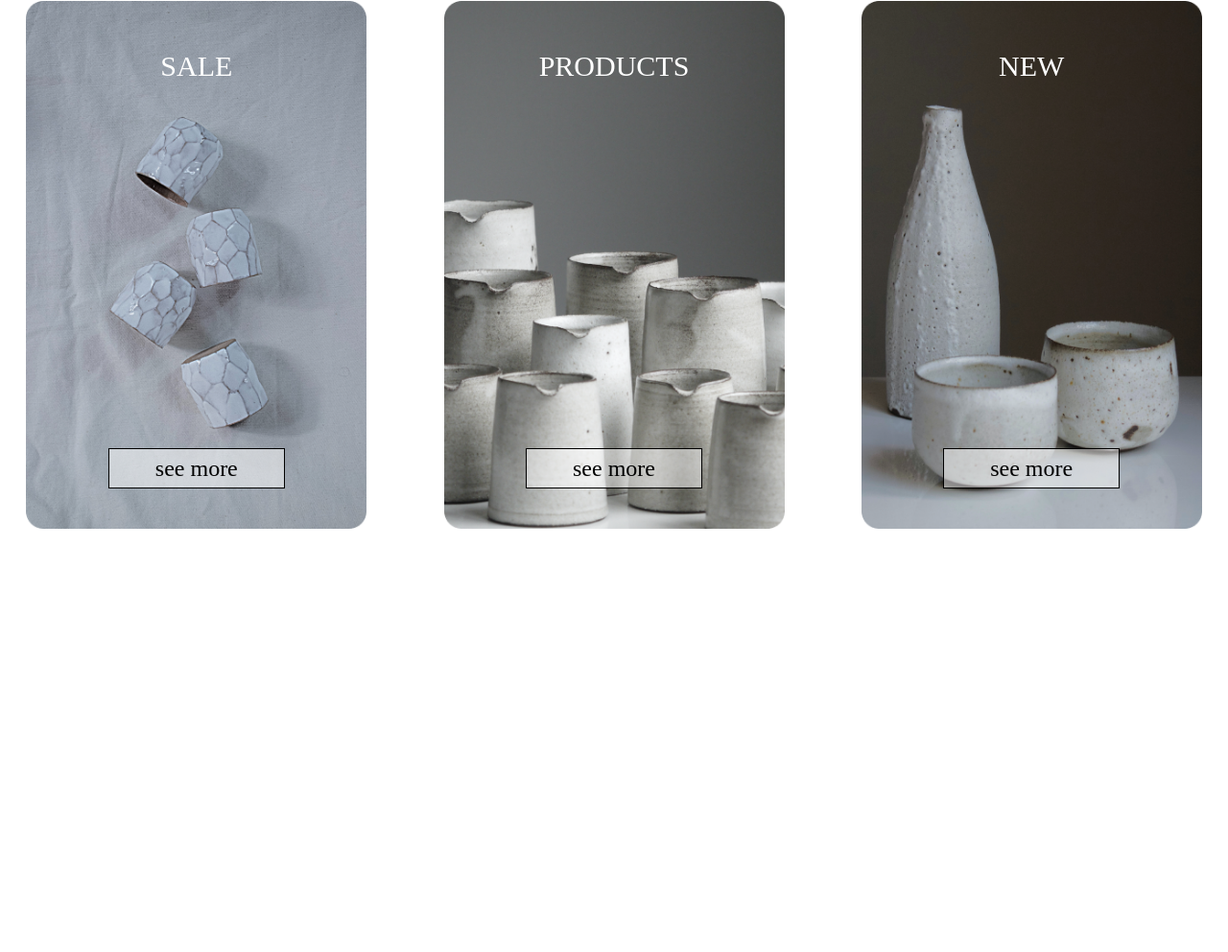
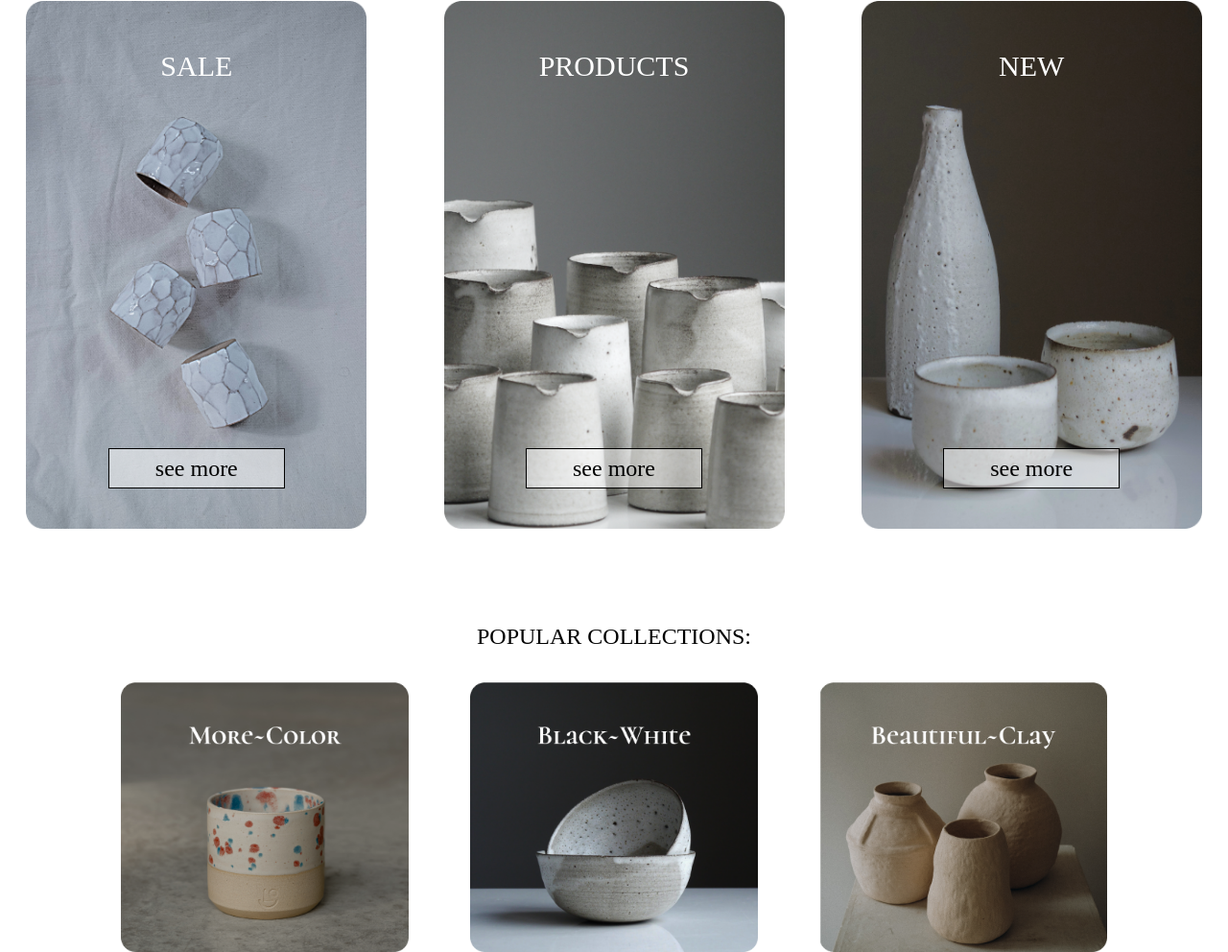
Before and after one commit to zofiaMrugalska/ClayIt, a website: page dist/index.html in a window 1280 px wide. Shown: the part 131-1123 px from the top of the page at 96% size. Before the commit the page ends 800 px from the top, so only its background shows below. Drawn offline with Linux system fonts and the light colour scheme; a web font is replaced by a local one.

Commit message:
popular collections conatiner

```diff
--- a/dist/index.html
+++ b/dist/index.html
@@ -117,7 +117,7 @@
       </nav>
     </nav>
 
-    <!-- product categories div  -->
+    <!-- product categories container  -->
     <section class="flex flex-col justify-center items-center gap-6 mt-10 md:flex-row lg:gap-[2%]">
       <div
         class="bg-[url('/ceramic_webpage/photo-sale.png')] w-[250px] h-[400px] bg-center bg-contain bg-no-repeat lg:w-[370px] lg:h-[470px] xl:w-[450px] xl:h-[550px]"
@@ -165,6 +165,30 @@
       </div>
     </section>
 
+    <!-- popular collections container -->
+    <section class="mt-[6rem]">
+      <h1 class="text-center font-cormorant text-2xl">POPULAR COLLECTIONS:</h1>
+      <div
+        class="mt-4 flex flex-col justify-center items-center gap-4 md:flex-row lg:mt-8 xl:gap-[5%]"
+      >
+        <img
+          class="w-[200px] cursor-pointer hover:opacity-80 active:translate-y-[2px] lg:w-[300px]"
+          src="/ceramic_webpage/moreColor.png"
+          alt="more color collection"
+        />
+        <img
+          class="w-[200px] cursor-pointer hover:opacity-80 active:translate-y-[2px] lg:w-[300px]"
+          src="/ceramic_webpage/blackWhite.png"
+          alt="black and white collection"
+        />
+        <img
+          class="w-[200px] cursor-pointer hover:opacity-80 active:translate-y-[2px] lg:w-[300px]"
+          src="/ceramic_webpage/beautifulClay.png"
+          alt="beautiful clay collection"
+        />
+      </div>
+    </section>
+
     <script src=" /dist/app.js"></script>
   </body>
 </html>
```
Also changed, not shown: ceramic_webpage/beautifulClay.png (added), ceramic_webpage/blackWhite.png (added), ceramic_webpage/moreColor.png (added), dist/output.css.
